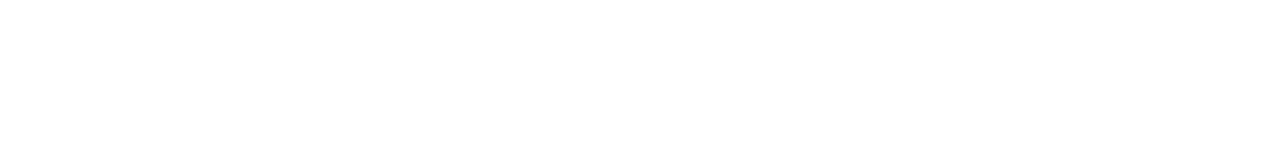
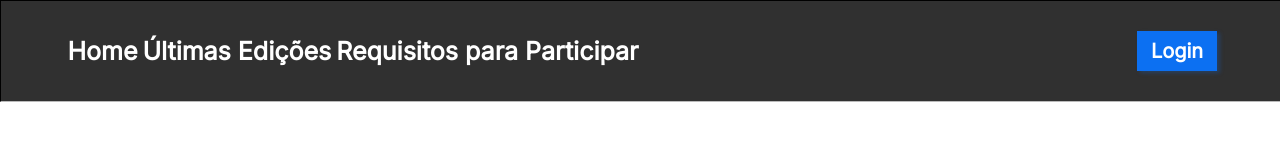
Before and after one commit to olszewskioc/bootcamp-dnc, a plain HTML site: page index.html in a window 1280 px wide. Drawn offline with Linux system fonts and the light colour scheme.

Commit message:
Última edição: Box Shadow no botão

```diff
--- a/index.html
+++ b/index.html
@@ -4,9 +4,20 @@
     <meta charset="UTF-8">
     <meta http-equiv="X-UA-Compatible" content="IE=edge">
     <meta name="viewport" content="width=device-width, initial-scale=1.0">
+    <link rel="stylesheet" href="style.css">
     <title>Bootcamp DNC</title>
 </head>
 <body>
+    <nav id="principal">
+        <div id="menu">
+            <a href="">Home</a>
+            <a href="">Últimas Edições</a>
+            <a href="">Requisitos para Participar</a>
+        </div>
+        <button>
+            Login
+        </button>
+    </nav>
 
 </body>
 </html>
--- /dev/null
+++ b/style.css
@@ -0,0 +1,58 @@
+@import url('https://fonts.googleapis.com/css2?family=Inter:wght@100;400&display=swap');
+
+body {
+    margin: 0px; /* Margem Externa */
+    padding: 0px; /* Margem Interna */
+}
+
+#principal {
+    display: flex;
+    width: 100%;
+    height: 100px;
+    border: 1px solid black;
+    background-color: #303030;
+    justify-content: space-between;
+    align-items: center;
+
+    border-bottom: 1px solid #bababa;
+}
+
+#principal div a {
+    font-family: 'Inter';
+    font-size: 25px;
+    font-weight: 600;
+    color: white;
+    text-decoration: none;
+}
+
+#principal div a:hover {
+    font-family: 'Inter';
+    font-size: 25px;
+    font-weight: 600;
+    color: #cccccc;
+    text-decoration: none;
+}
+
+#principal button {
+    margin-right: 5%;
+    background-color: #0c70f2;
+    border: 0px;
+
+    height: 40px;
+    width: 80px;
+
+    font-family: 'Inter';
+    font-size: 20px;
+    font-weight: 600;
+    color: white;
+    box-shadow: 3px 2px 4px rgba(12, 112, 242, 0.25);
+}
+
+#menu {
+    display: flex;
+    width: 45%;
+    justify-content: space-around;
+    align-items: center;
+
+    margin-left: 5%;
+}
```
